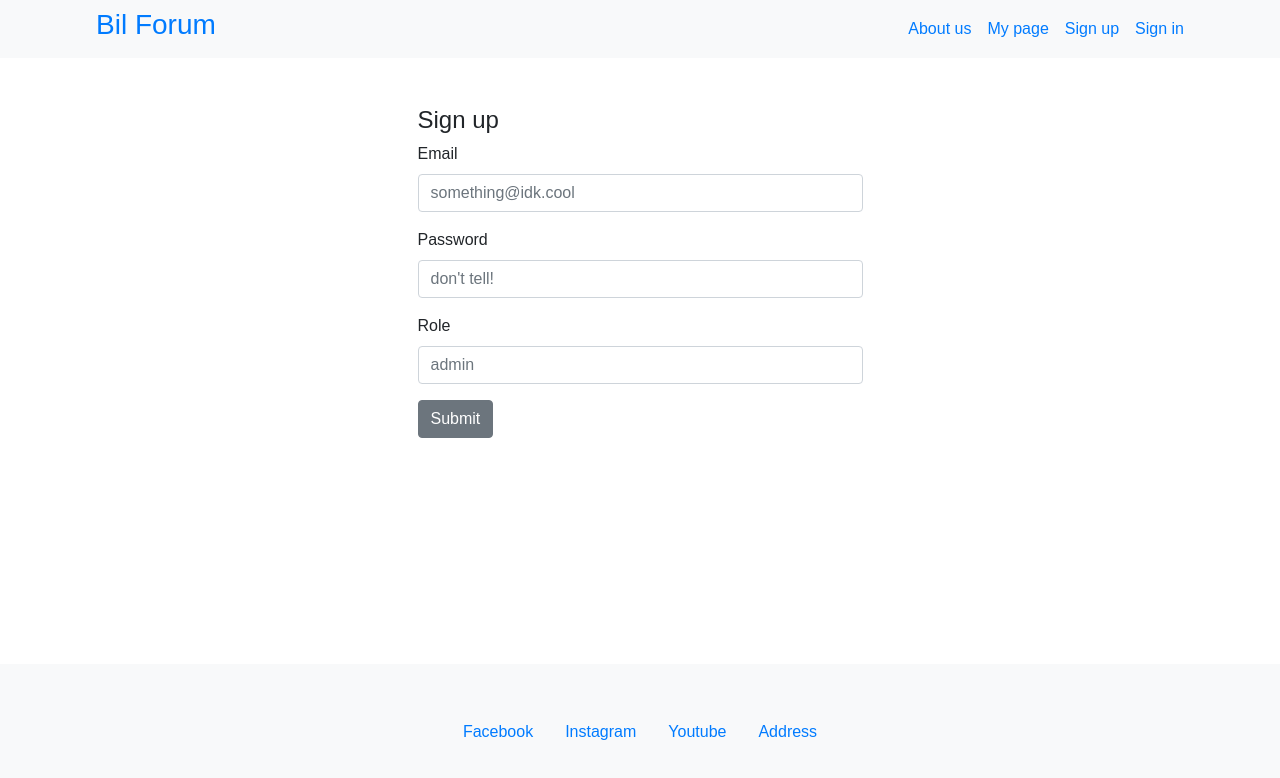
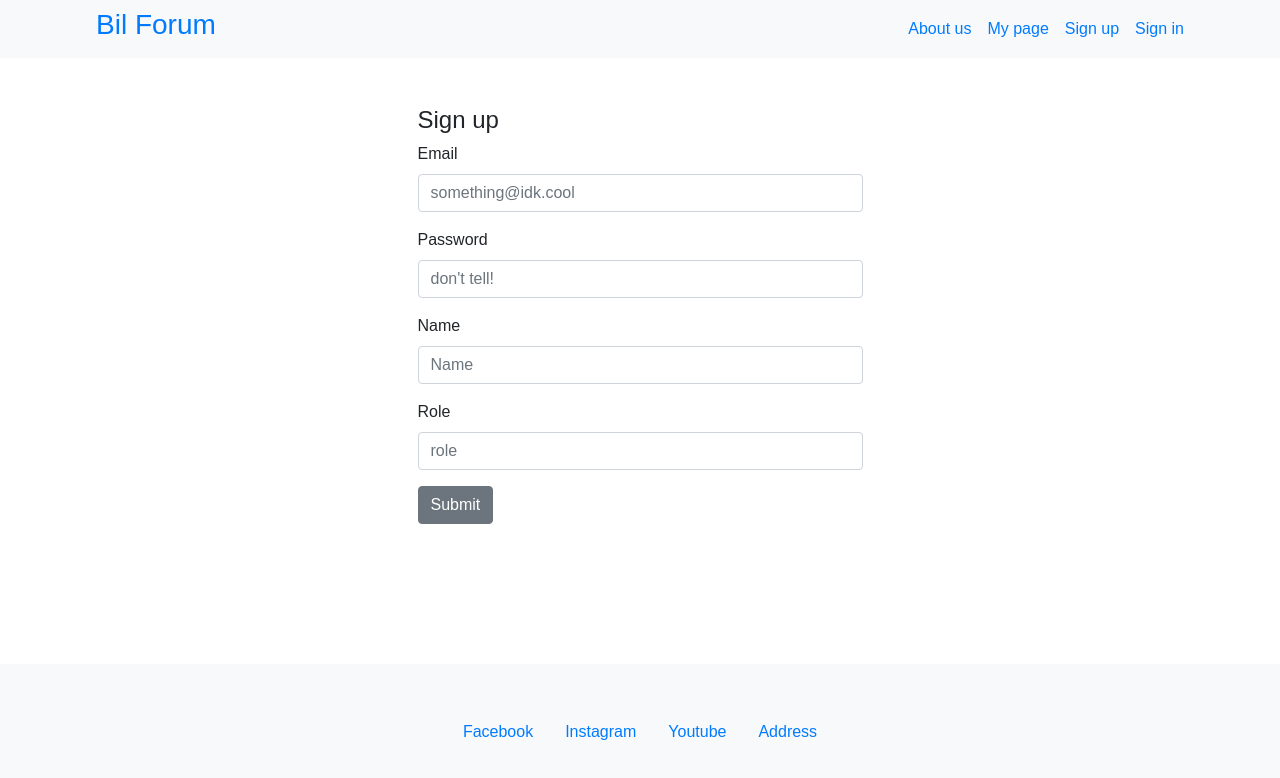
Before and after one commit to khajehabdollahi/bilforum, a React (Create React App) app: page /signup in a window 1280 px wide. Shown: the top 778 px of the page. Built offline with nearby package versions, Linux system fonts and the light colour scheme; no server answers.

Commit message:
Now in loged  user can push a text

```diff
--- a/src/App.css
+++ b/src/App.css
@@ -12,6 +12,7 @@
   display: flex;
   min-height: 100vh;
   flex-direction: column;
+  overflow-x: hidden;
 }
 
 .content {
--- a/src/App.js
+++ b/src/App.js
@@ -7,6 +7,7 @@ import MyPage from './pages/MyPage'
 import Register from './components/Register'
 import Login from './components/Login'
 import ForumContextProvider from './contexts/ForumContextProvider'
+import UserContextProvider from './contexts/UserContextProvider'
 import { BrowserRouter as Router, Route, Switch } from "react-router-dom";
 import ForumDetails from './pages/ForumDetails'
 
@@ -17,6 +18,7 @@ function App() {
       <Router>
       <TopNavbar />
         <ForumContextProvider>
+          <UserContextProvider>
           <div className="content">
           <Switch>
             <Route exact path="/" component={Home} />
@@ -27,6 +29,7 @@ function App() {
             <Route exact path="/:id" component={ForumDetails} />
             </Switch>
             </div>
+            </UserContextProvider>
         </ForumContextProvider>
         <Footer/>
         </Router>
--- a/src/components/Login.js
+++ b/src/components/Login.js
@@ -1,7 +1,9 @@
-import React, {useState} from 'react'
+import React, { useState, useContext } from 'react'
+import { UserContext } from '../contexts/UserContextProvider';
 import { Container, Row, Col, Button, Form, FormGroup, Label, Input } from 'reactstrap';
 
 const Login = (props) => {
+  const { setUser } = useContext(UserContext);
   const [email, setEmail] = useState('')
   const [password, setPassword] = useState('')
   const [userRole, setUserRole] = useState('')
@@ -22,6 +24,8 @@ const Login = (props) => {
       if (res == null) {
         setError("Fel email eller lösenord!");
       } else {
+        setUser(res)
+        localStorage.setItem('session', JSON.stringify(res));
         props.history.push('/')
       }
     } catch {
--- a/src/components/Register.js
+++ b/src/components/Register.js
@@ -5,11 +5,12 @@ const Register = (props) => {
   const [email, setEmail] = useState('')
   const [password, setPassword] = useState('')
   const [userRole, setUserRole] = useState('')
+  const [userName, setUserName] = useState('')
 
   const userRegister = async (e) => {
     e.preventDefault();
 
-    const credentials = {email, password, userRole }
+    const credentials = {email, password, userRole, name: userName }
 
     let res = await fetch("/api/users", {
       method: "POST",
@@ -42,8 +43,13 @@ const Register = (props) => {
                 onChange={e=>setPassword(e.target.value)} required/>
             </FormGroup>
             <FormGroup>
+              <Label for="exampleEmail" className="mr-sm-2">Name</Label>
+              <Input  type="text"  name="text" id="text" placeholder="Name"
+              value={userName} onChange={e=>setUserName(e.target.value)} required />
+            </FormGroup>
+            <FormGroup>
               <Label for="exampleEmail" className="mr-sm-2">Role</Label>
-              <Input  type="email"  name="email" id="email" placeholder="admin"
+              <Input  type="text"  name="text" id="text" placeholder="role"
               value={userRole} onChange={e=>setUserRole(e.target.value)} required />
             </FormGroup>
             <Button>Submit</Button>
--- a/src/contexts/ForumContextProvider.js
+++ b/src/contexts/ForumContextProvider.js
@@ -23,6 +23,7 @@ export default function ForumContextProvider(props) {
   }, [])
 
   const values = {
+    getForumText,
     forums,
     forum,
     getForumTextById
--- /dev/null
+++ b/src/contexts/UserContextProvider.js
@@ -0,0 +1,26 @@
+import React, { createContext, useState, useEffect } from 'react'
+
+export const UserContext = createContext()
+
+export default function ForumContextProvider(props) {
+  const [user, setUser] = useState()
+
+  useEffect(()=>{
+    const session = JSON.parse(localStorage.getItem('session'))
+    if (session) {
+      setUser(session)
+    }
+  },[])
+
+
+  const values = {
+    user,
+    setUser
+  }
+
+  return (
+    <UserContext.Provider value={values}>
+      {props.children}
+    </UserContext.Provider>
+  )
+}
--- a/src/index.js
+++ b/src/index.js
@@ -4,8 +4,8 @@ import App from './App';
 import "bootstrap/dist/css/bootstrap.css";
 
 ReactDOM.render(
-  <React.StrictMode>
+  <React.Fragment>
     <App />
-  </React.StrictMode>,
+  </React.Fragment>,
   document.getElementById('root')
 );
--- a/src/pages/ForumDetails.js
+++ b/src/pages/ForumDetails.js
@@ -63,7 +63,7 @@ const ForumDetails = (props) => {
     return (
         <Col key={"key"+forum.id}>
           <h4 className="text-secondary">Ttitle:<span className="text-info"> {forum.title} </span></h4>
-                <p> Hello{forum.name}</p>
+                <p> Hello{forum.email}</p>
           <p className="mt-3" style={{fontSize: "18px"}}>{forum.text}</p>
           <div className="mt-5">
             <Button color="success" className="mr-2">Comment</Button>
--- a/src/pages/Home.js
+++ b/src/pages/Home.js
@@ -33,7 +33,7 @@ const Home = () => {
   return (
     <Container className="my-3 mx-5">
       <Row>
-        <Col className="my-3" lg="12" style={{marginLeft: "25px"}}>
+        <Col className="my-3 mx-4" lg="12">
             <h3>Forums</h3>
         </Col>
       </Row>
--- a/src/pages/MyPage.js
+++ b/src/pages/MyPage.js
@@ -1,15 +1,14 @@
 import React, { useContext, useEffect, useState } from 'react';
 import { ForumContext } from '../contexts/ForumContextProvider';
+import { UserContext } from '../contexts/UserContextProvider';
 import { Container, Row, Col, Button, Form, FormGroup, Input, Label, Fade } from 'reactstrap';
 
 const MyPage = (props) => {
 
-  const [fadeIn, setFadeIn] = useState(false);
-  const toggle = () => setFadeIn(!fadeIn);
-  const { forum } = useContext(ForumContext);
+  const { getForumText } = useContext(ForumContext);
+  const { user } = useContext(UserContext);
   const [title, setTitle] = useState('')
   const [text, setText] = useState('')
-
 
 
   const submitForum = (e) => {
@@ -20,9 +19,10 @@ const MyPage = (props) => {
       headers: {
         'Content-type': 'application/json'
       },
-      body: JSON.stringify({title, text})
+      body: JSON.stringify({title, text, authorId:user.id})
     })
       .then(res => {
+        getForumText()
         if (res.ok) {
           setTitle('')
           setText('')
```
Also changed, not shown: 2 other files (tests, documents, lock files or other folders).
